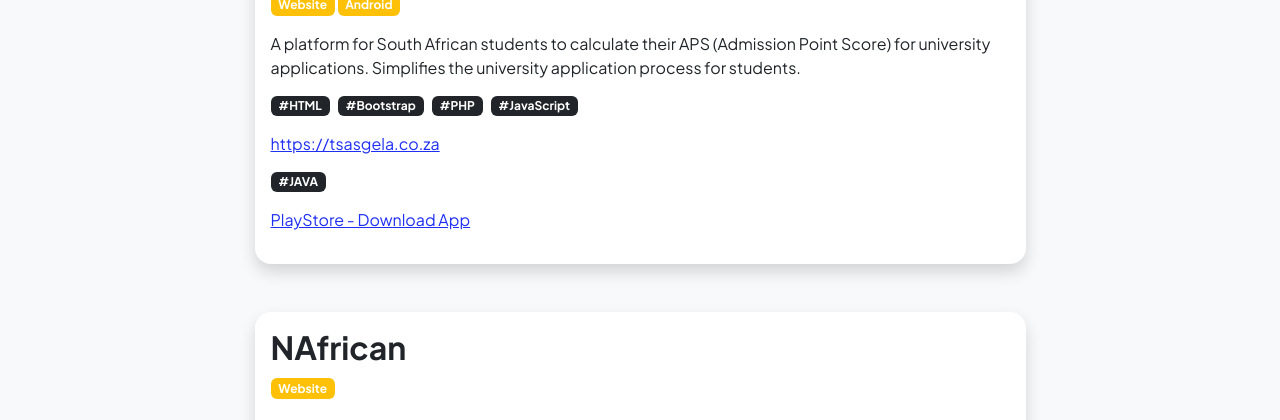
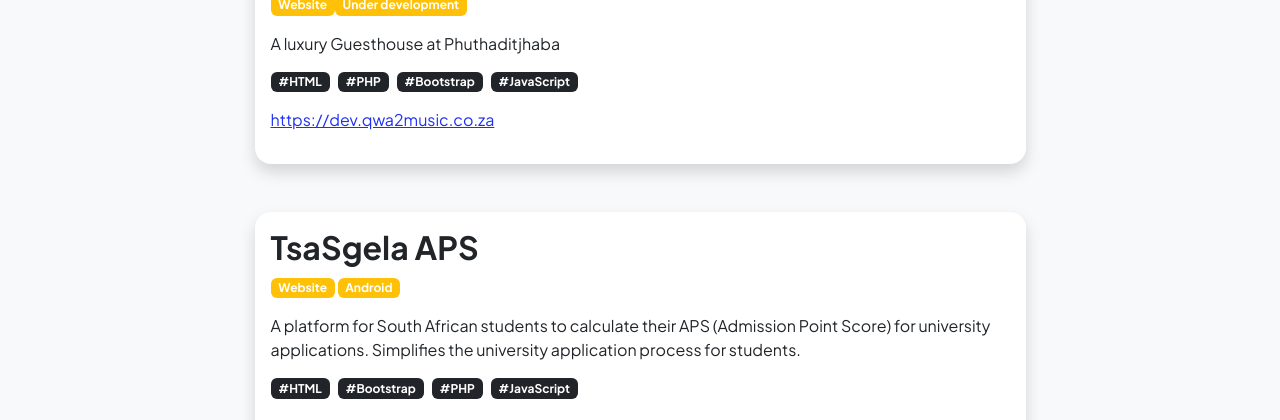
Before and after one commit to TheBoldBrothers/portfolio, a plain HTML site: page projects.html in a window 1280 px wide. Shown: the part 680-1100 px from the top of the page. Drawn offline with nearby package versions, Linux system fonts and the light colour scheme.

Commit message:
Update projects.html

```diff
--- a/projects.html
+++ b/projects.html
@@ -77,6 +77,31 @@
                         <p><a href="https://stream.qwa2music.co.za" class="text-primary">https://stream.qwa2music.co.za</a></p>
                     </div>
                 </div>
+
+
+
+
+
+                <!-- Project Card: N-African Website -->
+                <div class="card shadow rounded-4 border-0 mb-5">
+                    <div class="card-body">
+                        <h2 class="fw-bolder">Sttropez</h2>
+                        <div class="mb-3">
+                            <span class="badge bg-warning">Website</span><span class="badge bg-warning">Under development</span>
+                        </div>
+                        <p>A luxury Guesthouse at Phuthaditjhaba </p>
+                        <div class="d-flex flex-wrap mb-3">
+                            <span class="badge bg-dark me-2">#HTML</span>
+                            <span class="badge bg-dark me-2">#PHP</span>
+                            <span class="badge bg-dark me-2">#Bootstrap</span>
+                            <span class="badge bg-dark me-2">#JavaScript</span>
+                        </div>
+                        <p><a href="https://dev.qwa2music.co.za" class="text-primary">https://dev.qwa2music.co.za</a></p>
+                    </div>
+                </div>
+
+
+
 
                 <!-- Project Card: TsaSgela APS -->
                 <div class="card shadow rounded-4 border-0 mb-5">
```
